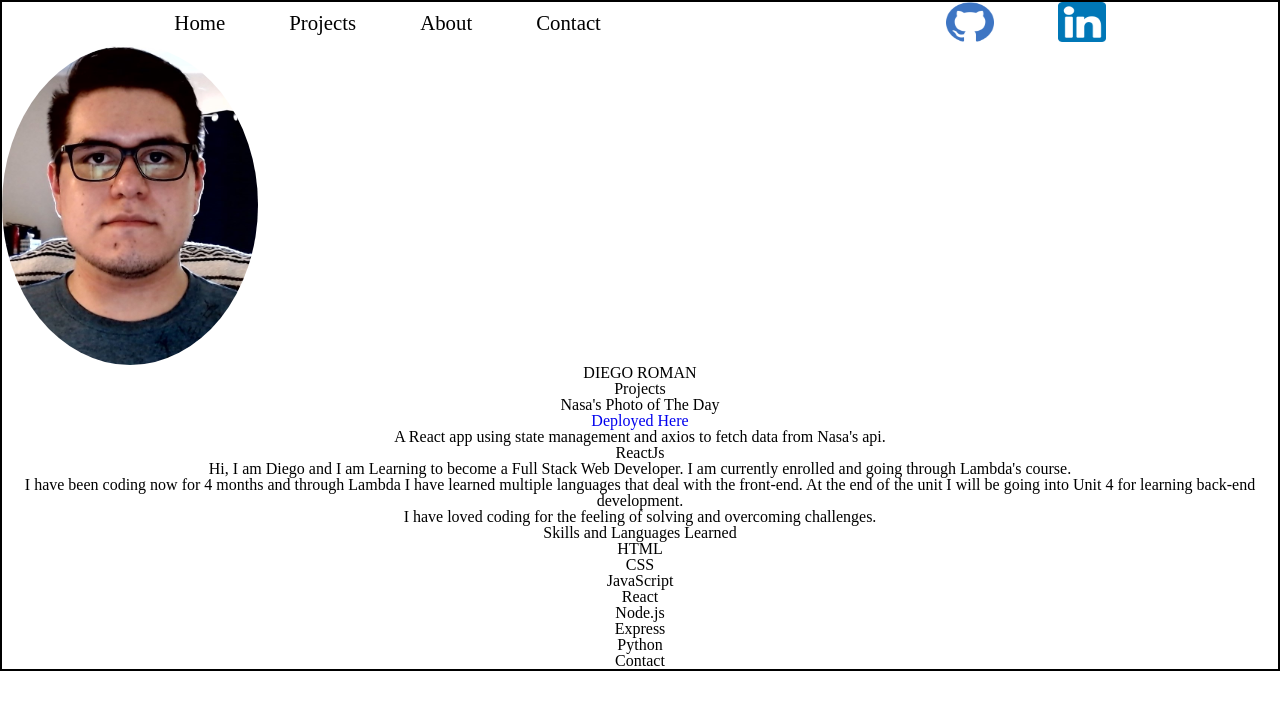
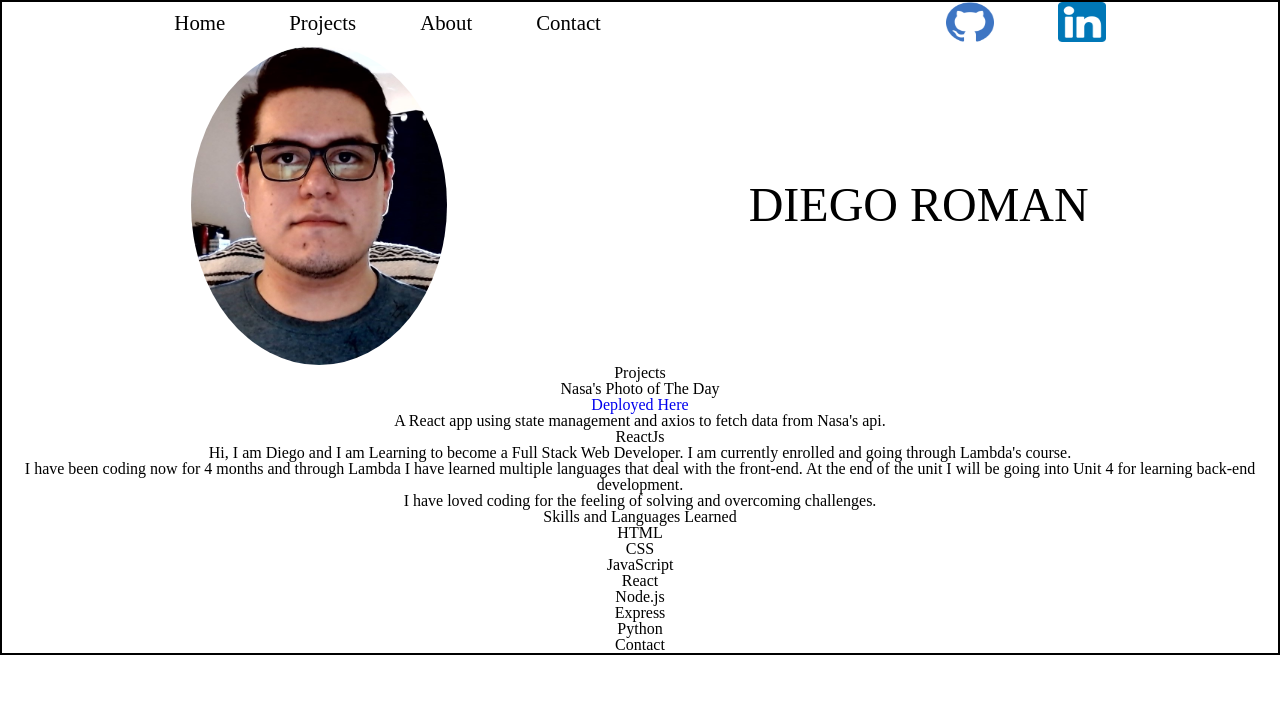
Before and after one commit to Diegormnv/Portfolio, a React (Create React App) app: page / in a window 1280 px wide. Shown: the top 710 px of the page. Built offline with nearby package versions, Linux system fonts and the light colour scheme.

Commit message:
Header component styled

```diff
--- a/src/components/Header.js
+++ b/src/components/Header.js
@@ -4,7 +4,7 @@ const Header = () => {
   return (
     <div className="header-container">
       <div className="img-container"></div>
-      <div>
+      <div classname="name">
         <h1>DIEGO ROMAN</h1>
       </div>
     </div>
--- a/src/style/Header.scss
+++ b/src/style/Header.scss
@@ -0,0 +1,8 @@
+.header-container {
+  display: flex;
+  justify-content: space-evenly;
+  align-items: center;
+  h1 {
+    font-size: 3rem;
+  }
+}
```
